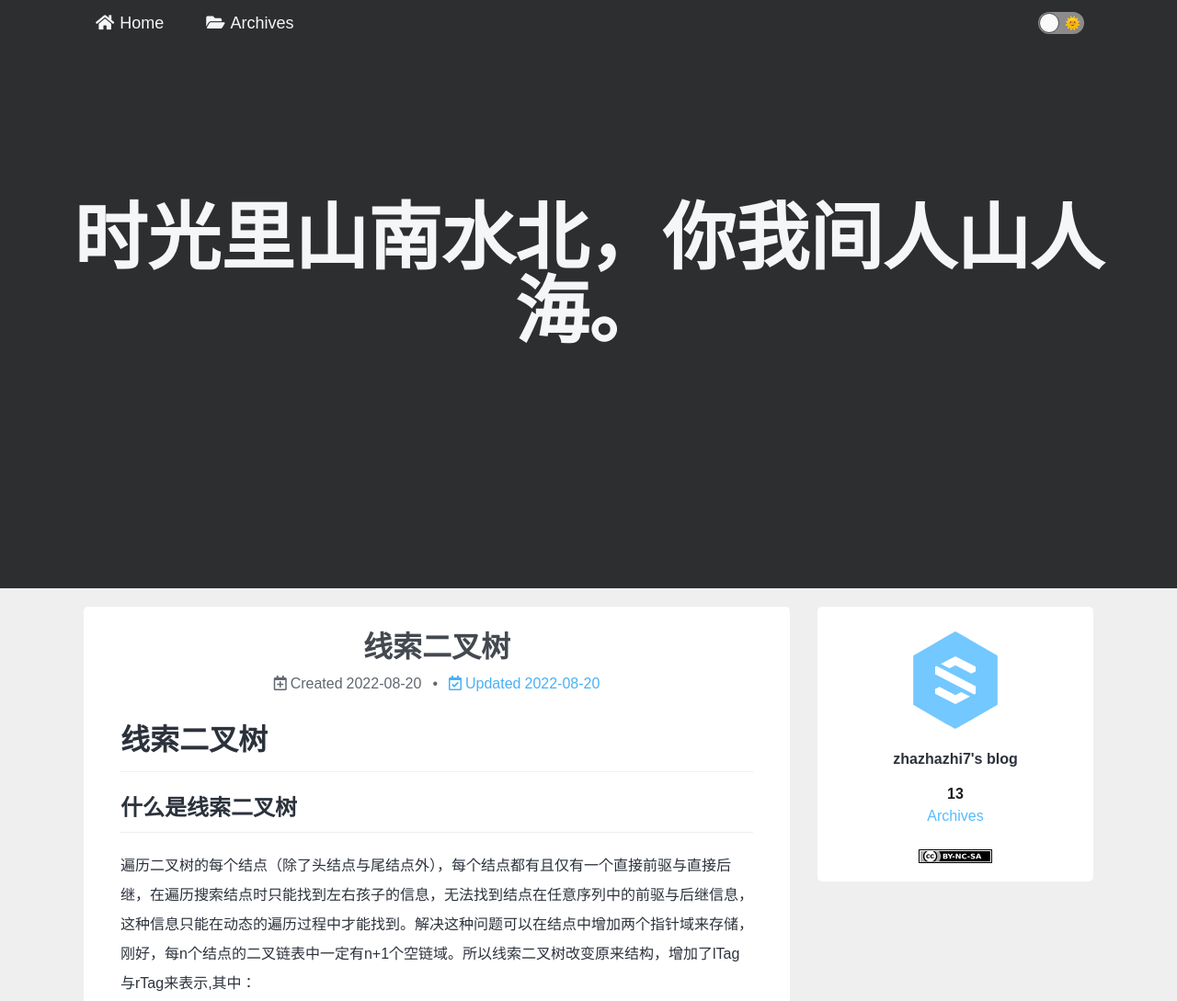
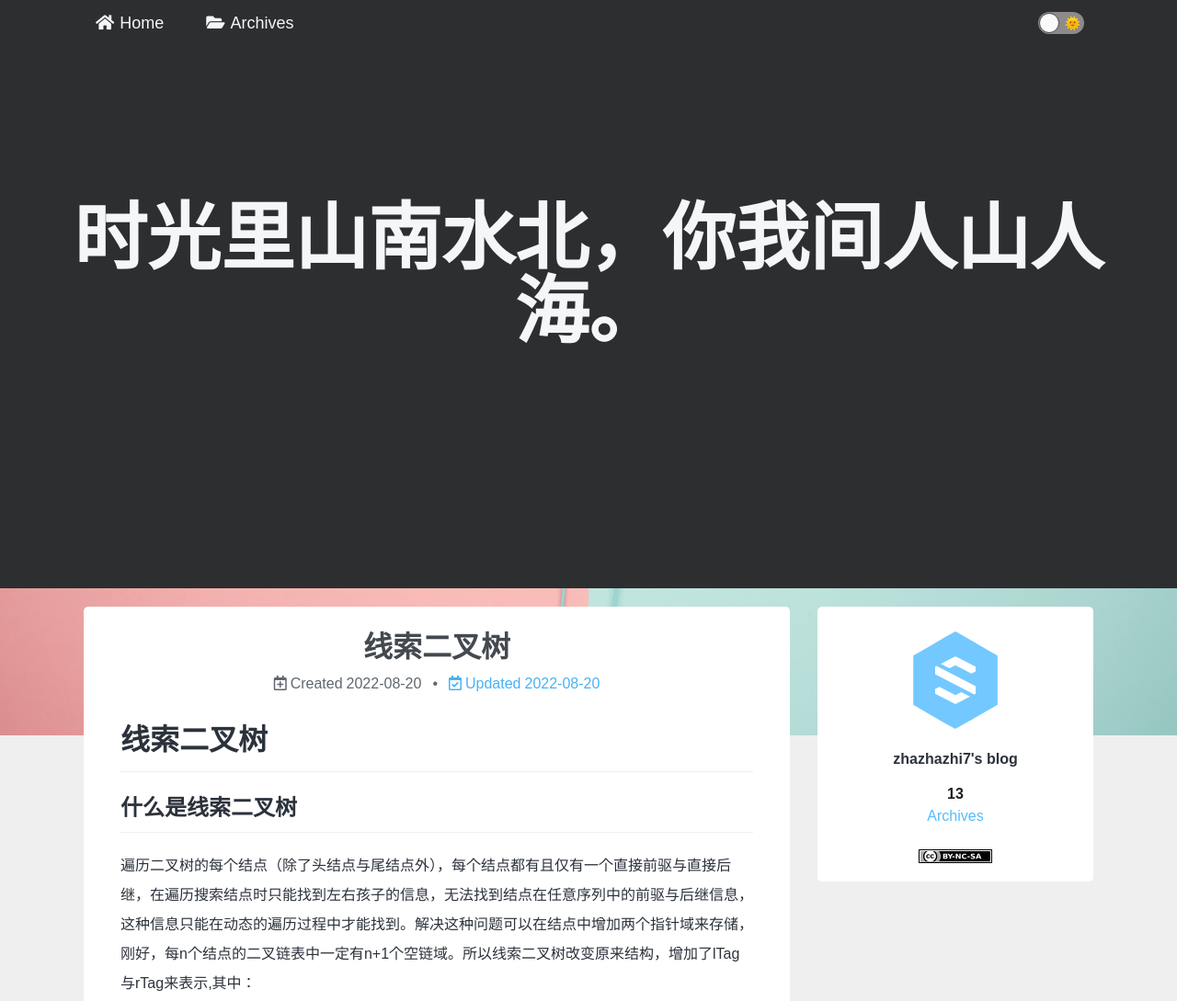
Before and after one commit to zhazhazhi7/zhazhazhi7.github.io, a plain HTML site: page index.html in a window 1280 px wide. Shown: the top 1089 px of the page at 92% size. Drawn offline with nearby package versions, Linux system fonts and the light colour scheme.

Commit message:
Site updated: 2022-09-01 17:20:21

```diff
--- a/css/index.css
+++ b/css/index.css
@@ -609,6 +609,22 @@ kbd {
   -ms-transform: rotate(0);
   transform: rotate(0);
 }
+body {
+  position: relative;
+}
+body::after {
+  content: '';
+  display: block;
+  position: absolute;
+  top: 0;
+  left: 0;
+  width: 100%;
+  height: 100%;
+  position: fixed;
+  height: 100vh;
+  z-index: -2;
+  background: url("/images/background.jpg") no-repeat center/cover;
+}
 .container {
   white-space: normal;
   word-wrap: break-word;
```
